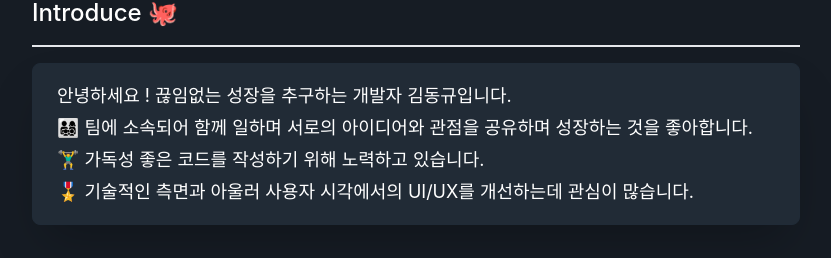
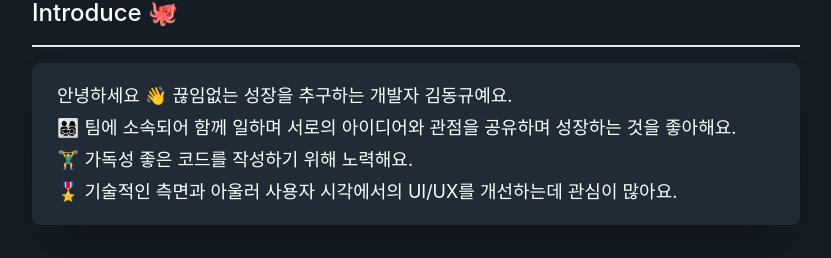
Before and after one commit to dango0812/dango0812.github.io, a React (Create React App) app: page / in a window 1280 px wide. Shown: the part 411-669 px from the top of the page, without its empty margins (224-1055 px from the left). Built offline with nearby package versions, Linux system fonts and the light colour scheme; no server answers.

Commit message:
design(home-introduce): Modified home introduce section typography  ~다 -> ~요

```diff
--- a/src/sections/home/home-introduce.tsx
+++ b/src/sections/home/home-introduce.tsx
@@ -15,10 +15,10 @@ function HomeIntroduce() {
                 <hr className="w-full h-px border bg-red-500 dark:bg-gray-500" />
                 <Card>
                     <Typography variant='subtitle2' className='whitespace-pre-line font-normal leading-8 dark:text-white'>
-                        {`안녕하세요 ! 끊임없는 성장을 추구하는 개발자 김동규입니다.
-                            👨‍👩‍👧‍👦 팀에 소속되어 함께 일하며 서로의 아이디어와 관점을 공유하며 성장하는 것을 좋아합니다.
-                            🏋️‍♂️ 가독성 좋은 코드를 작성하기 위해 노력하고 있습니다.
-                            🎖️ 기술적인 측면과 아울러 사용자 시각에서의 UI/UX를 개선하는데 관심이 많습니다.
+                        {`안녕하세요 👋 끊임없는 성장을 추구하는 개발자 김동규예요.
+                            👨‍👩‍👧‍👦 팀에 소속되어 함께 일하며 서로의 아이디어와 관점을 공유하며 성장하는 것을 좋아해요.
+                            🏋️‍♂️ 가독성 좋은 코드를 작성하기 위해 노력해요.
+                            🎖️ 기술적인 측면과 아울러 사용자 시각에서의 UI/UX를 개선하는데 관심이 많아요.
                         `}
                     </Typography>
                 </Card>
```
